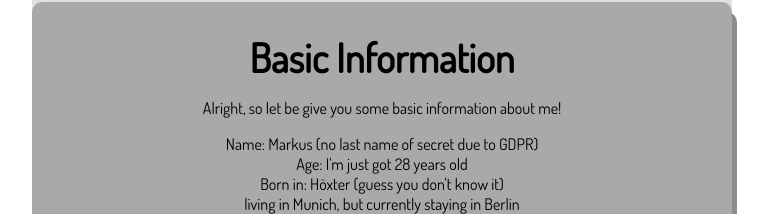
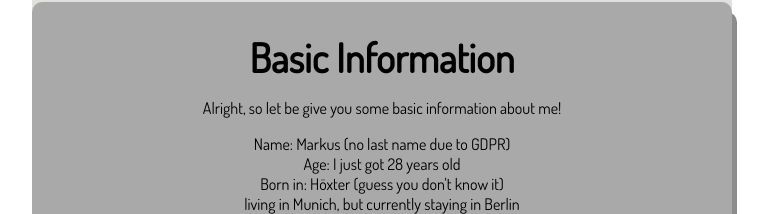
Before and after one commit to mrkshx/profile, a plain HTML site: page index.html in a window 1280 px wide. Shown: the part 586-800 px from the top of the page, without its empty margins (258-1026 px from the left). Drawn offline with nearby package versions, Linux system fonts and the light colour scheme.

Commit message:
removed typos

```diff
--- a/index.html
+++ b/index.html
@@ -21,8 +21,8 @@
     <h3>Basic Information</h3>
     <p>Alright, so let be give you some basic information about me!</p>
     <ul class="list-inline">
-      <li>Name: Markus (no last name of secret due to GDPR)</li>
-      <li>Age: I'm just got 28 years old</li>
+      <li>Name: Markus (no last name due to GDPR)</li>
+      <li>Age: I just got 28 years old</li>
       <li>Born in: Höxter (guess you don't know it)</li>
       <li>living in Munich, but currently staying in Berlin</li>
     </ul>
```
